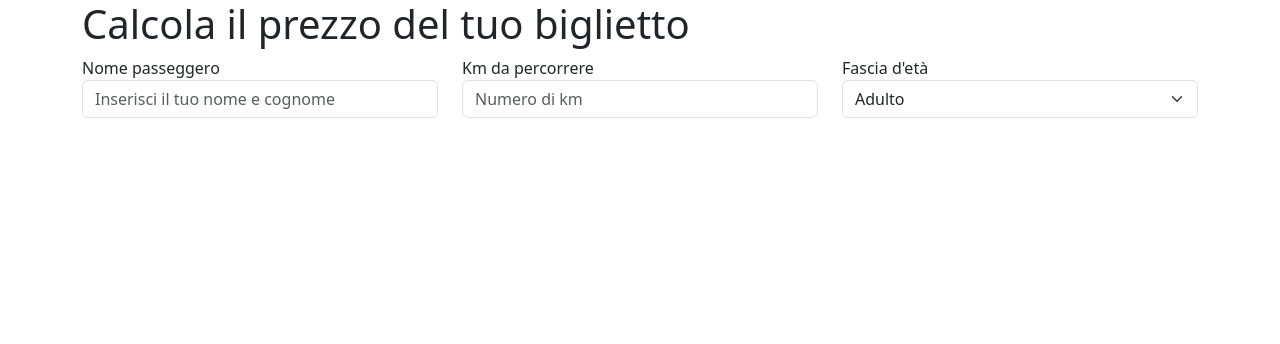
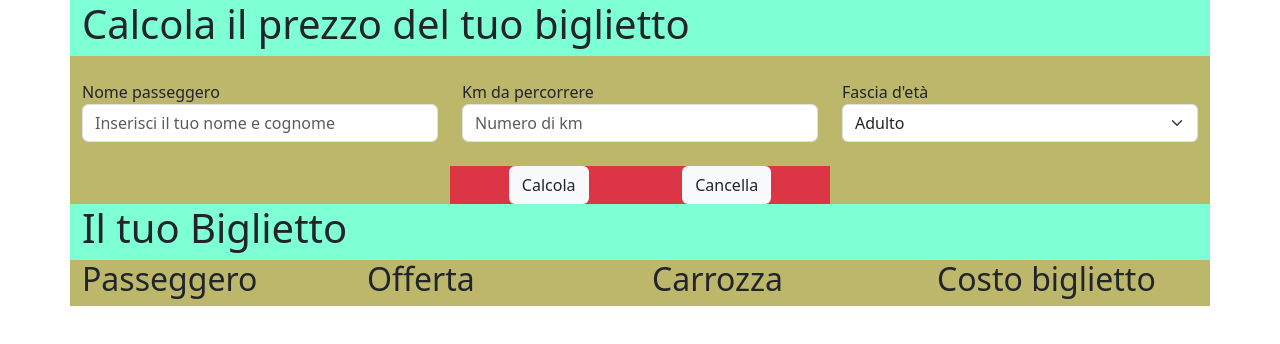
Before and after one commit to Francesca-Lisi/js-biglietto-treno-form, a plain HTML site: page index.html in a window 1280 px wide. Drawn offline with nearby package versions, Linux system fonts and the light colour scheme.

Commit message:
feat: add content in index

```diff
--- a/index.html
+++ b/index.html
@@ -13,14 +13,13 @@
 </head>
 <body>
   <header>
-
   </header>
 
   <main>
     <div class="container">
       <section>
         <h1>Calcola il prezzo del tuo biglietto</h1>
-        <div class="row">
+        <div class="row py-4">
           <div class="col">
             <span>Nome passeggero</span>
             <input class="form-control" placeholder="Inserisci il tuo nome e cognome" type="text" id="name-field"  />
@@ -37,18 +36,21 @@
               <option value="Adulto">Adulto</option>
               <option value="Young">Under 18</option>
               <option value="Senior">Over 65</option>
+            </select>
           </div>
         </div>
 
         <div class="row">
-          <button id="button" class="btn btn-primary ">Calcola</button>
-          <button id="button" class="btn btn-primary ">Cancella</button>
+          <div class="col bg-danger col-md-4 d-flex justify-content-between mx-auto">
+            <button class="btn bg-light mx-auto">Calcola</button>
+            <button class="btn bg-light mx-auto">Cancella</button>
           </div>
+
 
       </section>
 
        <section>
-      <!-- Creo la sezione con il risultato, di default d-none -->
+
         <h1>Il tuo Biglietto</h1>
         <div class="row">
           <div class="col">
@@ -57,19 +59,23 @@
           </div>
           <div class="col">
             <h2>Offerta</h2>
+            <span id="category"></span>
           </div>
           <div class="col">
             <h2>Carrozza</h2>
+            <span id="n-train"></span>
           </div>
           <div class="col">
             <h2>Costo biglietto</h2>
+            <span id="final-price"></span>
           </div>
 
         </div>
       </section>
 
+    </div>
 
-    </div>
+
   </main>
 
   <footer>
--- a/style.css
+++ b/style.css
@@ -0,0 +1,10 @@
+.container{
+  background-color: aquamarine;
+}
+
+.row{
+  background-color: darkkhaki;
+}
+.row-b{
+  background-color: brown;
+}
```
Lines whose indentation alone changed are shown as unchanged.
